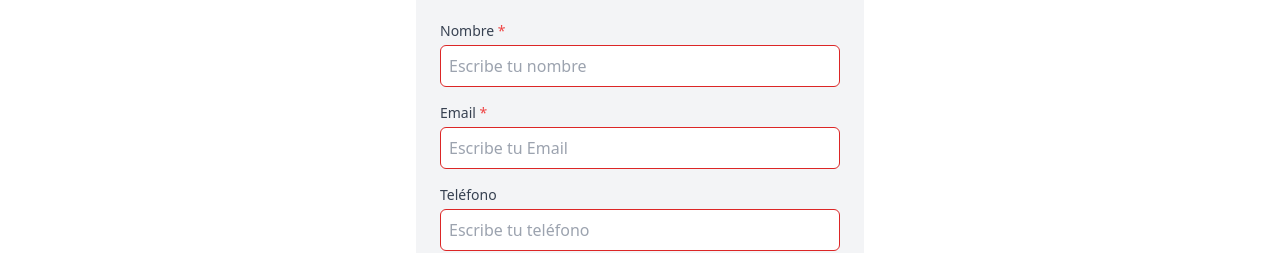
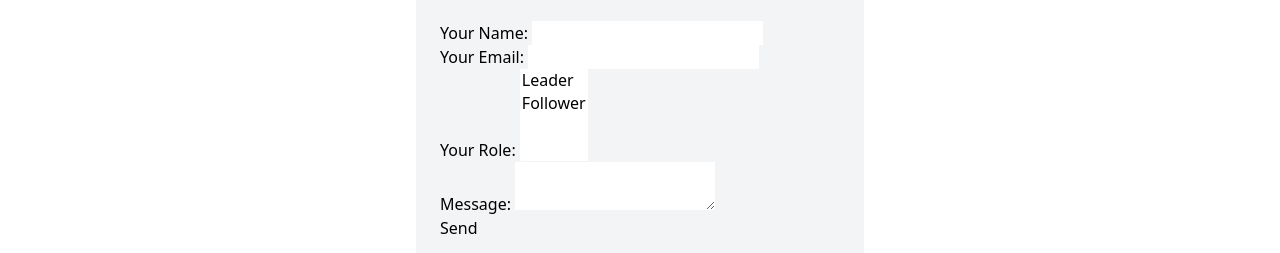
Before and after one commit to Christian7h/fruna, an Astro site: page /contacto in a window 1280 px wide. Shown: the part 550-803 px from the top of the page. Built offline with nearby package versions, Linux system fonts and the light colour scheme; Astro itself is replaced by a stand-in of ours.

Commit message:
2 test email netlify 0.3

```diff
--- a/src/pages/contacto.astro
+++ b/src/pages/contacto.astro
@@ -29,7 +29,7 @@
             Escríbenos y en breve los pondremos en contacto contigo
           </h3>
 
-          <form method="POST" data-netlify="true">
+          <!-- <form method="POST" data-netlify="true">
             <div class="mb-4">
               <label
                 for="nombre"
@@ -123,7 +123,27 @@
             </p>
           </form>
         </div>
-      </section>
+      </section> -->
+      <form name="contact" method="POST" netlify>
+        <p>
+          <label>Your Name: <input type="text" name="name" /></label>
+        </p>
+        <p>
+          <label>Your Email: <input type="email" name="email" /></label>
+        </p>
+        <p>
+          <label>Your Role: <select name="role[]" multiple>
+            <option value="leader">Leader</option>
+            <option value="follower">Follower</option>
+          </select></label>
+        </p>
+        <p>
+          <label>Message: <textarea name="message"></textarea></label>
+        </p>
+        <p>
+          <button type="submit">Send</button>
+        </p>
+      </form>
 
       <section class="py-8">
         <div class="grid grid-cols-1 md:grid-cols-3 gap-6 text-center">
```
